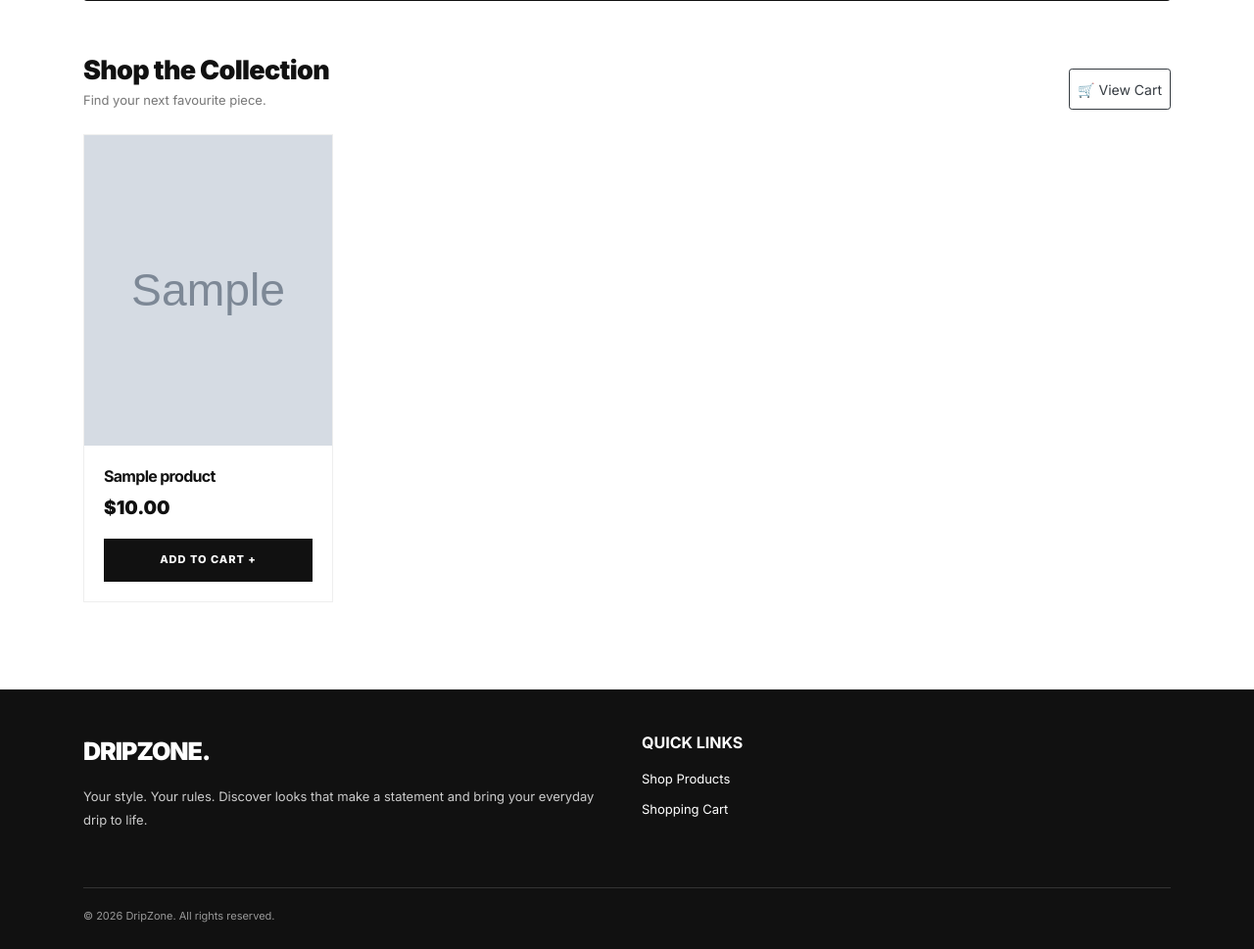
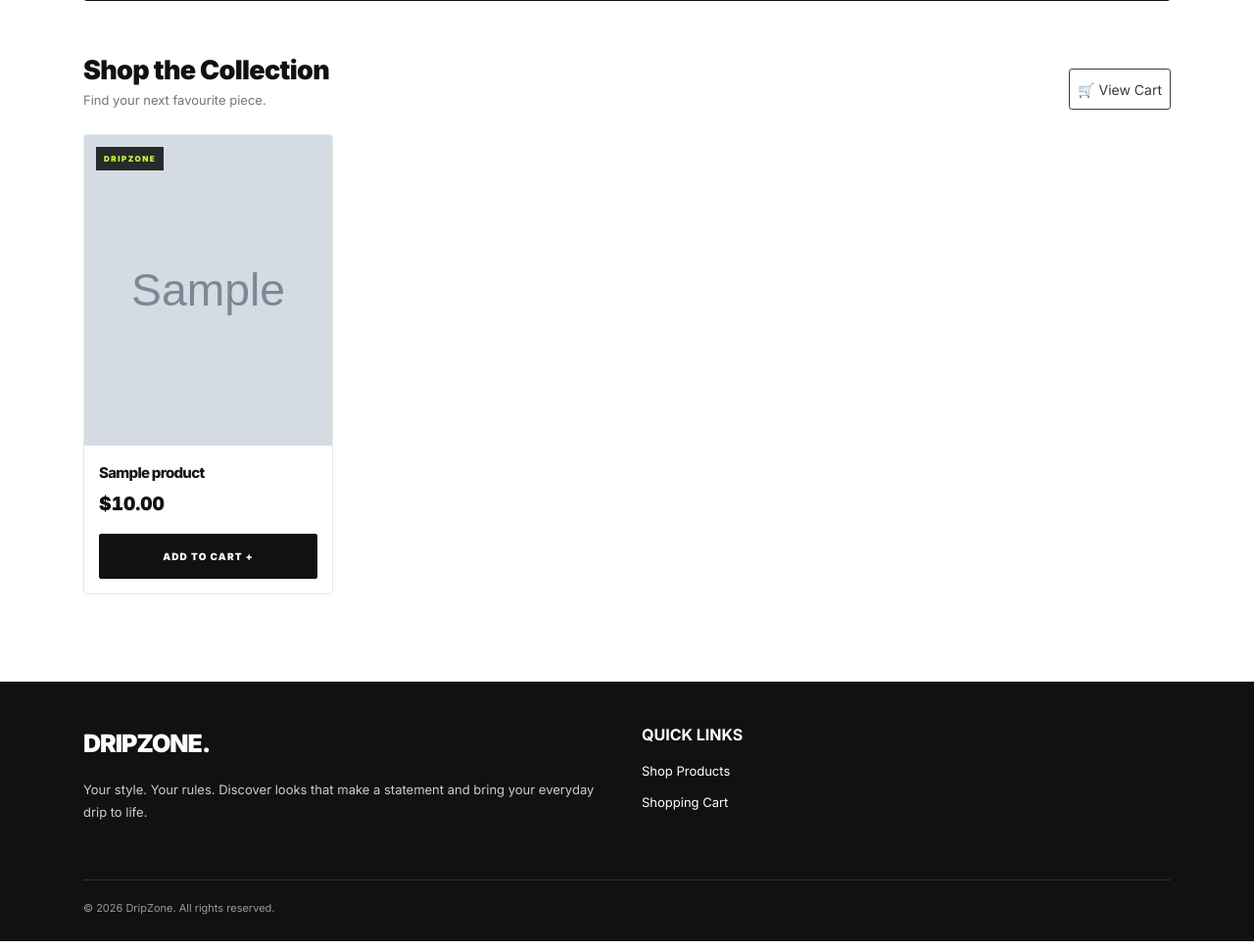
Before and after one commit to venom-dripzone/dripzone, a Django app: page /products/ in a window 1280 px wide. Shown: the part 631-1600 px from the top of the page at 98% size. Run offline with Django 5.2, Linux system fonts and the light colour scheme; tables that the repository leaves empty hold one stand-in row (values such as "Sample post"); grey boxes marked "Sample" are stand-in pictures.

Commit message:
Add product categories and admin filters

```diff
--- a/products/models.py
+++ b/products/models.py
@@ -1,11 +1,29 @@
 from django.db import models
 
 
+
 class Product(models.Model):
+    CATEGORY_CHOICES = [
+        ('electronics', 'Electronics & Gadgets'),
+        ('football_boots', 'Football Boots'),
+        ('glasses', 'Glasses'),
+        ('caps', 'Caps'),
+        ('gaming', 'Gaming'),
+    ]
+
     name = models.CharField(max_length=255)
     price = models.FloatField()
     stock = models.IntegerField()
     image_url = models.CharField(max_length=2083)
+    category = models.CharField(
+        max_length=30,
+        choices=CATEGORY_CHOICES,
+        default='electronics',
+    )
+
+    def __str__(self):
+        return self.name
+
 
 
 class Offer(models.Model):
--- a/products/templates/products/index.html
+++ b/products/templates/products/index.html
@@ -440,6 +440,219 @@
         font-size: 190px;
     }
 }
+
+/* ========================================
+   DRIPZONE — PREMIUM STREETWEAR PRODUCT CARDS
+   ======================================== */
+
+.dz-product-card {
+    position: relative;
+    height: 100%;
+    min-width: 0;
+    display: flex;
+    flex-direction: column;
+    background: #fff;
+    border: 1px solid #e8e8e8;
+    border-radius: 3px;
+    overflow: hidden;
+    transition:
+        transform 0.25s ease,
+        box-shadow 0.25s ease,
+        border-color 0.25s ease;
+}
+
+.dz-product-card:hover {
+    transform: translateY(-5px);
+    border-color: #c5ff41;
+    box-shadow: 0 14px 32px rgba(0, 0, 0, 0.10);
+}
+
+/* Product image area */
+.dz-product-image-wrap {
+    position: relative;
+    width: 100%;
+    aspect-ratio: 4 / 5;
+    overflow: hidden;
+    background: #f2f2f2;
+    flex-shrink: 0;
+}
+
+.dz-product-image {
+    display: block;
+    width: 100%;
+    height: 100%;
+    object-fit: cover;
+    transition: transform 0.45s ease;
+}
+
+.dz-product-card:hover .dz-product-image {
+    transform: scale(1.06);
+}
+
+/* Subtle corner label */
+.dz-product-image-wrap::after {
+    content: "DRIPZONE";
+    position: absolute;
+    top: 12px;
+    left: 12px;
+    padding: 6px 8px;
+    background: rgba(17, 17, 17, 0.88);
+    color: #c5ff41;
+    font-size: 8px;
+    font-weight: 900;
+    letter-spacing: 1.5px;
+    pointer-events: none;
+}
+
+/* Product information */
+.dz-product-info {
+    display: flex;
+    flex-direction: column;
+    flex: 1;
+    min-width: 0;
+    padding: 17px 15px 15px;
+}
+
+.dz-product-name {
+    color: #171717;
+    font-size: 15px;
+    font-weight: 800;
+    line-height: 1.45;
+    margin: 0 0 10px;
+    overflow-wrap: anywhere;
+}
+
+.dz-product-price {
+    color: #111;
+    font-size: 19px;
+    font-weight: 900;
+    line-height: 1.3;
+    margin-bottom: 17px;
+    font-variant-numeric: tabular-nums;
+}
+
+.dz-product-info form {
+    margin-top: auto;
+}
+
+/* Add to cart button */
+.dz-add-button {
+    display: flex;
+    align-items: center;
+    justify-content: center;
+    width: 100%;
+    min-height: 46px;
+    padding: 12px 8px;
+    border: 1px solid #111;
+    border-radius: 2px;
+    background: #111;
+    color: #fff;
+    font-size: 10px;
+    font-weight: 900;
+    letter-spacing: 1.1px;
+    text-transform: uppercase;
+    cursor: pointer;
+    transition:
+        background 0.2s ease,
+        color 0.2s ease,
+        border-color 0.2s ease;
+}
+
+.dz-add-button:hover:not(:disabled) {
+    background: #c5ff41;
+    border-color: #c5ff41;
+    color: #111;
+}
+
+.dz-add-button:focus-visible {
+    outline: 3px solid #8ab91b;
+    outline-offset: 3px;
+}
+
+.dz-add-button:disabled {
+    background: #777;
+    border-color: #777;
+    color: #fff;
+    cursor: not-allowed;
+}
+
+/* Empty catalogue */
+.dz-empty-state {
+    padding: 60px 20px;
+    background: #f7f7f7;
+    border: 1px solid #eee;
+    text-align: center;
+}
+
+.dz-empty-state h3 {
+    color: #111;
+    font-size: 24px;
+    font-weight: 900;
+}
+
+/* Tablet layout */
+@media (max-width: 767px) {
+    .dz-product-info {
+        padding: 14px 12px;
+    }
+
+    .dz-product-name {
+        font-size: 14px;
+    }
+
+    .dz-product-price {
+        font-size: 17px;
+    }
+}
+
+/* Phone layout */
+@media (max-width: 575px) {
+    .dz-product-card:hover {
+        transform: none;
+        box-shadow: none;
+    }
+
+    .dz-product-card:hover .dz-product-image {
+        transform: none;
+    }
+
+    .dz-product-info {
+        padding: 12px 9px;
+    }
+
+    .dz-product-name {
+        font-size: 13px;
+        margin-bottom: 8px;
+    }
+
+    .dz-product-price {
+        font-size: 16px;
+        margin-bottom: 12px;
+    }
+
+    .dz-product-image-wrap::after {
+        top: 8px;
+        left: 8px;
+        padding: 5px 6px;
+        font-size: 7px;
+    }
+
+    .dz-add-button {
+        min-height: 44px;
+        padding: 10px 4px;
+        font-size: 9px;
+        letter-spacing: 0.4px;
+    }
+}
+
+/* Respect reduced-motion preferences */
+@media (prefers-reduced-motion: reduce) {
+    .dz-product-card,
+    .dz-product-image,
+    .dz-add-button {
+        transition: none;
+    }
+}
 </style>
 
 
```
Also changed, not shown: products/admin.py (+6 -1 lines), products/migrations/0004_product_category.py (added).
